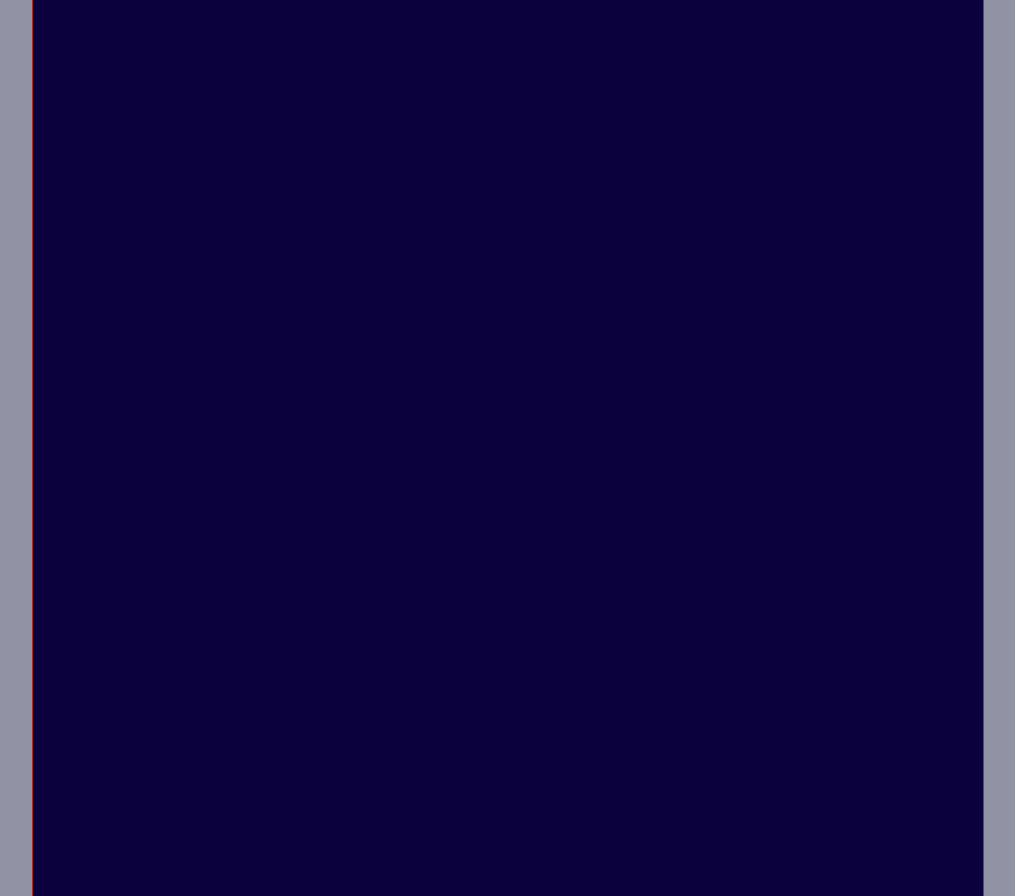
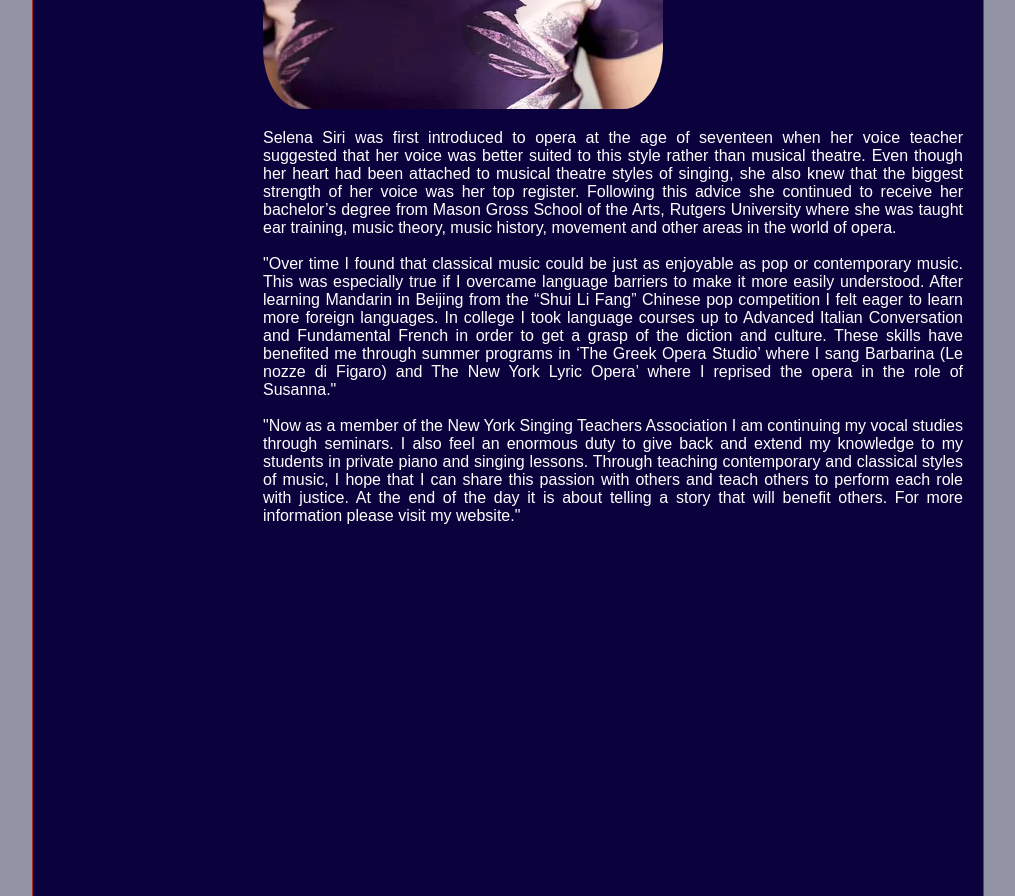
Before and after one commit to selenasiri/gatsby-voice-performance, a Gatsby site: page /about in a window 1280 px wide. Shown: the part 620-1516 px from the top of the page, without its empty margins (132-1147 px from the left). Built offline with nearby package versions, Linux system fonts and the light colour scheme; Gatsby itself is replaced by a stand-in of ours.

Commit message:
add pages

```diff
--- a/src/pages/about.jsx
+++ b/src/pages/about.jsx
@@ -1,13 +1,52 @@
 import React from 'react'
 import Layout from '../components/layout/Layout'
 import SEO from '../components/SEO'
+import headshot from '../assets/images/headshot.jpeg'
 
 const About = () => {
   return (
     <Layout title="About">
       <SEO title="About" />
 
-      <h1>About me</h1>
+      <img className="headshot" src={headshot} alt="headshot" />
+      <p>
+        Selena Siri was first introduced to opera at the age of seventeen when
+        her voice teacher suggested that her voice was better suited to this
+        style rather than musical theatre. Even though her heart had been
+        attached to musical theatre styles of singing, she also knew that the
+        biggest strength of her voice was her top register. Following this
+        advice she continued to receive her bachelor’s degree from Mason Gross
+        School of the Arts, Rutgers University where she was taught ear
+        training, music theory, music history, movement and other areas in the
+        world of opera.
+        <br />
+        <br />
+        "Over time I found that classical music could be just as enjoyable as
+        pop or contemporary music. This was especially true if I overcame
+        language barriers to make it more easily understood. After learning
+        Mandarin in Beijing from the “Shui Li Fang” Chinese pop competition I
+        felt eager to learn more foreign languages. In college I took language
+        courses up to Advanced Italian Conversation and Fundamental French in
+        order to get a grasp of the diction and culture. These skills have
+        benefited me through summer programs in ‘The Greek Opera Studio’ where I
+        sang Barbarina (Le nozze di Figaro) and The New York Lyric Opera’ where
+        I reprised the opera in the role of Susanna."
+        <br />
+        <br />
+        "Now as a member of the New York Singing Teachers Association I am
+        continuing my vocal studies through seminars. I also feel an enormous
+        duty to give back and extend my knowledge to my students in private
+        piano and singing lessons. Through teaching contemporary and classical
+        styles of music, I hope that I can share this passion with others and
+        teach others to perform each role with justice. At the end of the day it
+        is about telling a story that will benefit others. For more information
+        please visit my
+        <a href="https://selenasiri.com/" target="_blank">
+          {' '}
+          website.
+        </a>
+        "
+      </p>
     </Layout>
   )
 }
--- a/src/pages/index.js
+++ b/src/pages/index.js
@@ -2,6 +2,7 @@ import React from 'react'
 import Layout from '../components/layout/Layout'
 import SEO from '../components/SEO'
 import pianoSheet from '../assets/images/piano-sheet.jpeg'
+import city from '../assets/images/city.jpeg'
 
 const index = () => {
   return (
@@ -26,7 +27,8 @@ const index = () => {
           via email with the most relevant news in today's world of opera.
         </p>
         <br />
-        {/* <img src="images/city.jpeg" alt="piano sheet music" /> */}
+
+        <img className="city" src={city} alt="city" />
       </div>
     </Layout>
   )
```
Also changed, not shown: src/pages/literature-and-resources.jsx (+9 -0 lines).
